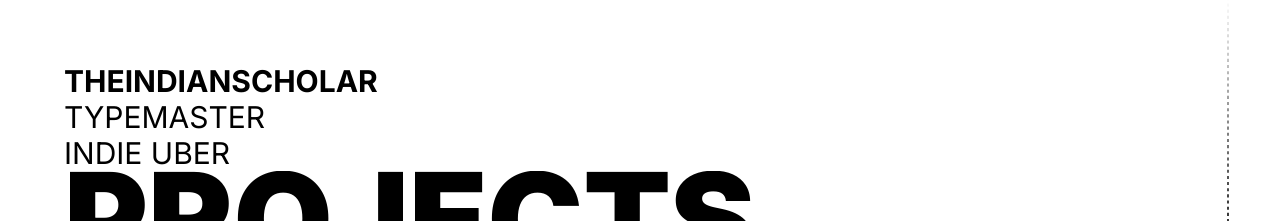
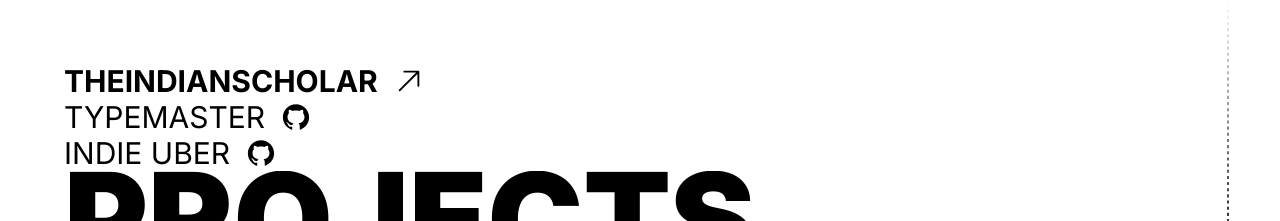
Before and after one commit to light-200/aryan-shaily, a Next.js app: page /projects in a window 1280 px wide. Shown: the part 453-674 px from the top of the page. Built offline with nearby package versions, Linux system fonts and the light colour scheme.

Commit message:
fix/projects: added animations and links 👷🏾

```diff
--- a/app/projects/page.tsx
+++ b/app/projects/page.tsx
@@ -1,8 +1,12 @@
 "use client";
-import { useState } from "react";
+import { useEffect, useState } from "react";
 import PageTitle from "@/components/PageTitle";
 import PageWrapper from "@/components/PageWrapper";
 import ProjectDesc from "@/components/ProjectDesc";
+import { animate, delay, motion, stagger } from "framer-motion";
+import { HiArrowUpRight } from "react-icons/hi2";
+import { AiFillGithub } from "react-icons/ai";
+import Link from "next/link";
 
 const PROJECTS_LIST = [
   {
@@ -11,16 +15,19 @@
           PUBLISHING INFORMATIONAL AND
           INTERESTING POSTS.`,
     image: "/0.jpg",
+    link: "https://www.theindianscholar.com/",
   },
   {
     name: "TYPEMASTER",
     desc: "A website to test your typing speed and improve upon it. Made using vanilla javascript and html, css. It also has firebase integration and users can signup to the website and have their name shown on the leaderboard.",
     image: "/1.jpg",
+    github: "https://github.com/light-200/type-master",
   },
   {
     name: "INDIE UBER",
     desc: "An uber clone made using react native and firebase, it is a multipage application with nested navigation and firebase authentication.",
     image: "/2.jpg",
+    github: "https://github.com/light-200/indie-uber",
   },
 ];
 
@@ -31,6 +38,16 @@
     setCurrentProject(i);
   };
 
+  useEffect(() => {
+    animate(
+      ".project-link",
+      { opacity: 1, y: 0 },
+      {
+        delay: stagger(0.5, { from: "first", startDelay: 0.5, ease: "easeIn" }),
+      }
+    );
+  }, []);
+
   return (
     <PageWrapper>
       <ProjectDesc
@@ -40,8 +57,13 @@
       <div className="lg:row-start-5 row-start-4 flex flex-col justify-end bg-white col-span-3 z-10">
         {PROJECTS_LIST.map((project, index) => {
           return (
+            <motion.div
+              className="project-link cursor-pointer flex items-center gap-4 w-fit opacity-0 select-none"
+              initial={{ y: 3 }}
+              key={index}
+            >
               <h1
-              className={`text-2xl whitespace-nowrap lg:text-3xl uppercase ${
+                className={`text-2xl whitespace-nowrap lg:text-3xl uppercase cursor-pointer ${
                   index === currentProject ? "font-bold" : ""
                 }`}
                 key={project.name}
@@ -49,6 +71,28 @@
               >
                 {project.name}
               </h1>
+              {project.link && (
+                <Link href={project.link} target="_blank">
+                  <motion.span
+                    whileHover={{ x: "3px", y: "-2px" }}
+                    whileTap={{ scale: 0.8 }}
+                    className="grid place-content-center text-2xl lg:text-3xl"
+                  >
+                    <HiArrowUpRight />
+                  </motion.span>
+                </Link>
+              )}
+              {project.github && (
+                <Link href={project.github} target="_blank">
+                  <motion.span
+                    whileHover={{ scale: 1.03 }}
+                    className="grid place-content-center text-2xl lg:text-3xl"
+                  >
+                    <AiFillGithub />
+                  </motion.span>
+                </Link>
+              )}
+            </motion.div>
           );
         })}
       </div>
--- a/components/PageTitle.tsx
+++ b/components/PageTitle.tsx
@@ -5,7 +5,7 @@
     <>
       <div
         className={
-          "grid place-content-end justify-start row-start-4 lg:row-start-6 text-3xl md:text-8xl xl:text-9xl font-black lg:col-span-full whitespace-nowrap " +
+          "grid place-content-end justify-start row-start-4 lg:row-start-6 text-3xl md:text-8xl xl:text-9xl font-black lg:col-span-full whitespace-nowrap select-none " +
           classes
         }
       >
--- a/components/ProjectDesc.tsx
+++ b/components/ProjectDesc.tsx
@@ -16,12 +16,12 @@
   useEffect(() => {
     control.start({
       opacity: [0, 1],
-      y: [5, 0],
-      transition: { duration: 0.5, ease: "anticipate" },
+      y: [3, 0],
+      transition: { duration: 0.5 },
     });
     control2.start({
       scale: [0.99, 1],
-      transition: { duration: 0.5, ease: "anticipate" },
+      transition: { duration: 0.5 },
     });
   }, [desc]);
 
--- a/package.json
+++ b/package.json
@@ -21,6 +21,7 @@
     "postcss": "8.4.23",
     "react": "18.2.0",
     "react-dom": "18.2.0",
+    "react-icons": "^4.9.0",
     "tailwindcss": "3.3.2",
     "typescript": "5.0.4"
   },
```
Also changed, not shown: 1 other file (tests, documents, lock files or other folders). Lines whose indentation alone changed are shown as unchanged.
